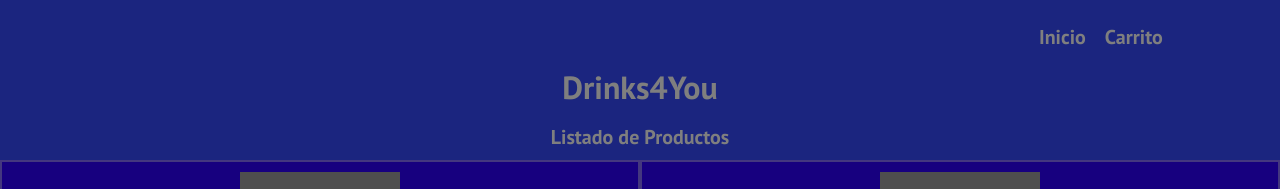
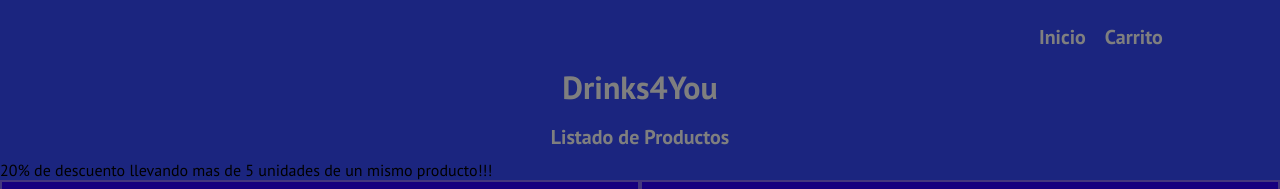
Before and after one commit to nicolascarnovali/proyectocoder-js, a plain HTML site: page index.html in a window 1280 px wide. Shown: the top 189 px of the page. Drawn offline with Linux system fonts and the light colour scheme; grey boxes are pictures that could not be loaded.

Commit message:
Update index.html

```diff
--- a/index.html
+++ b/index.html
@@ -30,6 +30,7 @@
             </div>
         </div>
         <h2 class="h2">Listado de Productos</h2>
+        <p>20% de descuento llevando mas de 5 unidades de un mismo producto!!!</p>
         <div class="productos" id="productos-list"></div>
     </main>
     <footer>
```
